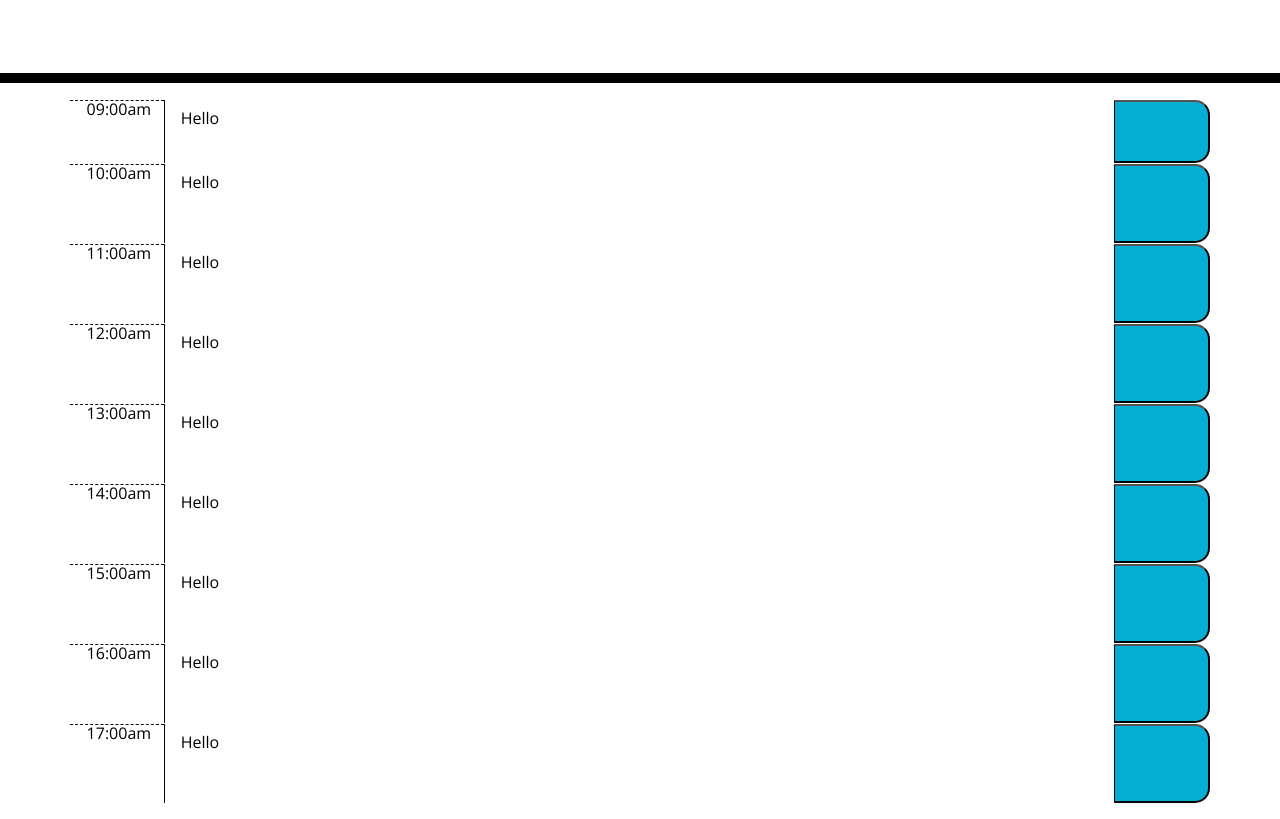
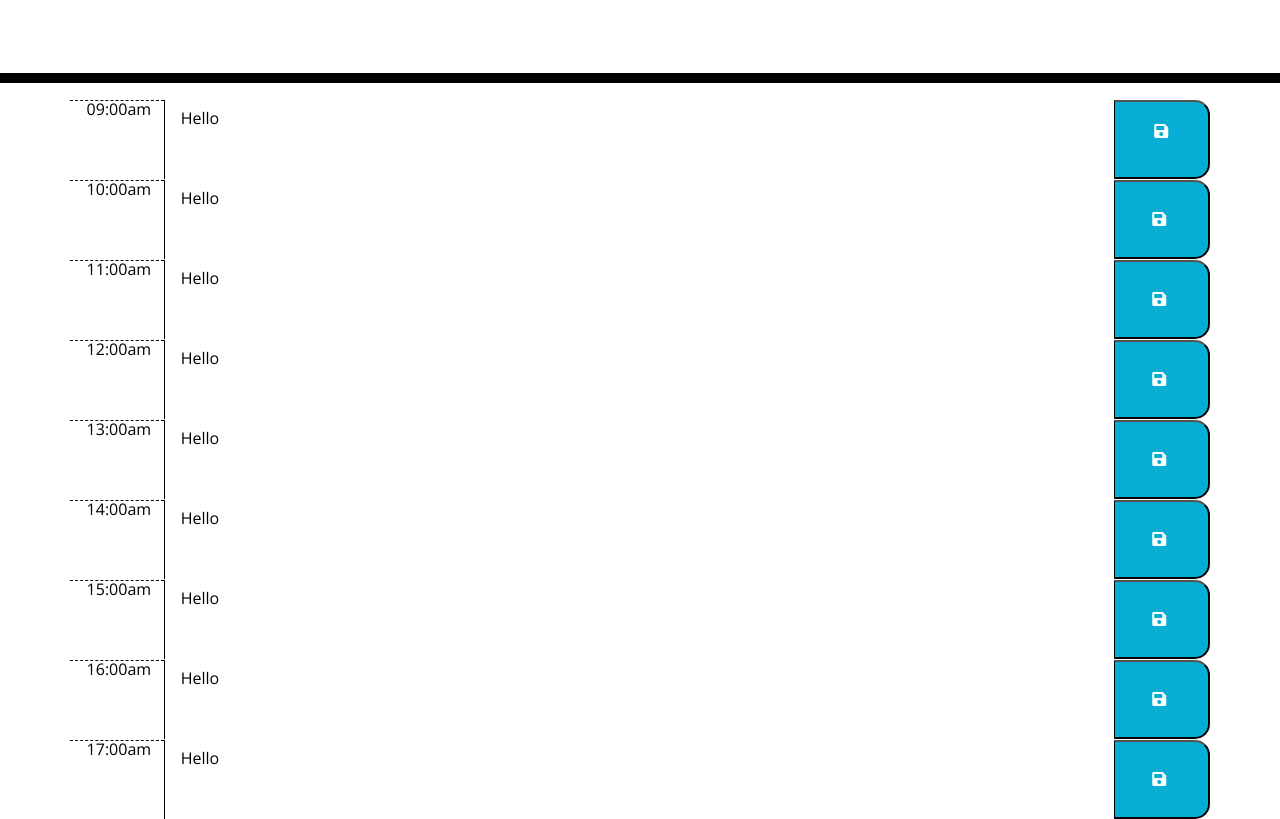
Before and after one commit to Akila504/Work-Day-Scheduler, a plain HTML site: page index.html in a window 1280 px wide. Shown: the part 168-987 px from the top of the page. Drawn offline with nearby package versions, Linux system fonts and the light colour scheme.

Commit message:
added the save icons to html

```diff
--- a/04-planner-app-lesson/challenge/Assets/CSS/style.css
+++ b/04-planner-app-lesson/challenge/Assets/CSS/style.css
@@ -58,6 +58,7 @@ header {
   color: white;
 }
 
+
 .saveBtn {
   border-left: 1px solid black;
   border-top-right-radius: 15px;
--- a/index.html
+++ b/index.html
@@ -22,60 +22,52 @@
   </header>
   <div class="container">
 
-    <div class="row time-block pt-3">
+    <div class="row time-block mt-3">
       <div class="hour text-center col"> 09:00am</div>
       <textarea class="col-md-10 description"> Hello</textarea>
-      <button class="col saveBtn"> </button>
+      <button class="col saveBtn"><i class="fas fa-save"></i>
+      </button>
     </div>
     <div class="row time-block">
       <div class="hour text-center col"> 10:00am</div>
       <textarea class="col-md-10 description"> Hello</textarea>
-      <button class="col saveBtn"> </button>
+      <button class="col saveBtn"><i class="fas fa-save"></i> </button>
     </div>
     <div class="row time-block">
       <div class="hour text-center col"> 11:00am</div>
       <textarea class="col-md-10 description"> Hello</textarea>
-      <button class="col saveBtn"> </button>
+      <button class="col saveBtn"><i class="fas fa-save"></i> </button>
     </div>
     <div class="row time-block">
       <div class="hour text-center col"> 12:00am</div>
       <textarea class="col-md-10 description"> Hello</textarea>
-      <button class="col saveBtn"> </button>
+      <button class="col saveBtn"><i class="fas fa-save"></i> </button>
     </div>
     <div class="row time-block">
       <div class="hour text-center col"> 13:00am</div>
       <textarea class="col-md-10 description"> Hello</textarea>
-      <button class="col saveBtn"> </button>
+      <button class="col saveBtn"><i class="fas fa-save"></i> </button>
     </div>
     <div class="row time-block">
       <div class="hour text-center col"> 14:00am</div>
       <textarea class="col-md-10 description"> Hello</textarea>
-      <button class="col saveBtn"> </button>
+      <button class="col saveBtn"><i class="fas fa-save"></i> </button>
     </div>
     <div class="row time-block">
       <div class="hour text-center col"> 15:00am</div>
       <textarea class="col-md-10 description"> Hello</textarea>
-      <button class="col saveBtn"> </button>
+      <button class="col saveBtn"><i class="fas fa-save"></i> </button>
     </div>
     <div class="row time-block">
       <div class="hour text-center col"> 16:00am</div>
       <textarea class="col-md-10 description"> Hello</textarea>
-      <button class="col saveBtn"> </button>
+      <button class="col saveBtn"><i class="fas fa-save"></i> </button>
     </div>
     <div class="row time-block">
       <div class="hour text-center col"> 17:00am</div>
       <textarea class="col-md-10 description"> Hello</textarea>
-      <button class="col saveBtn"> </button>
+      <button class="col saveBtn"><i class="fas fa-save"></i> </button>
     </div>
-
-    <!-- <div id="10" class="row time-block">
-      <div class="col-2 col-md-1 hour text-center py-3">10:00AM</div>
-      <textarea id='text-10' class="col-8 col-md-10 description" rows="3"> </textarea>
-      <button class="btn saveBtn col-2 col-md-1" aria-label="save">
-        <i class="fas fa-save" aria-hidden="true"></i>
-      </button>
-    </div> -->
-    <!-- Timeblocks go here -->
   </div>
 
 
```
Also changed, not shown: 04-planner-app-lesson/challenge/images/savebutton.png (added).
